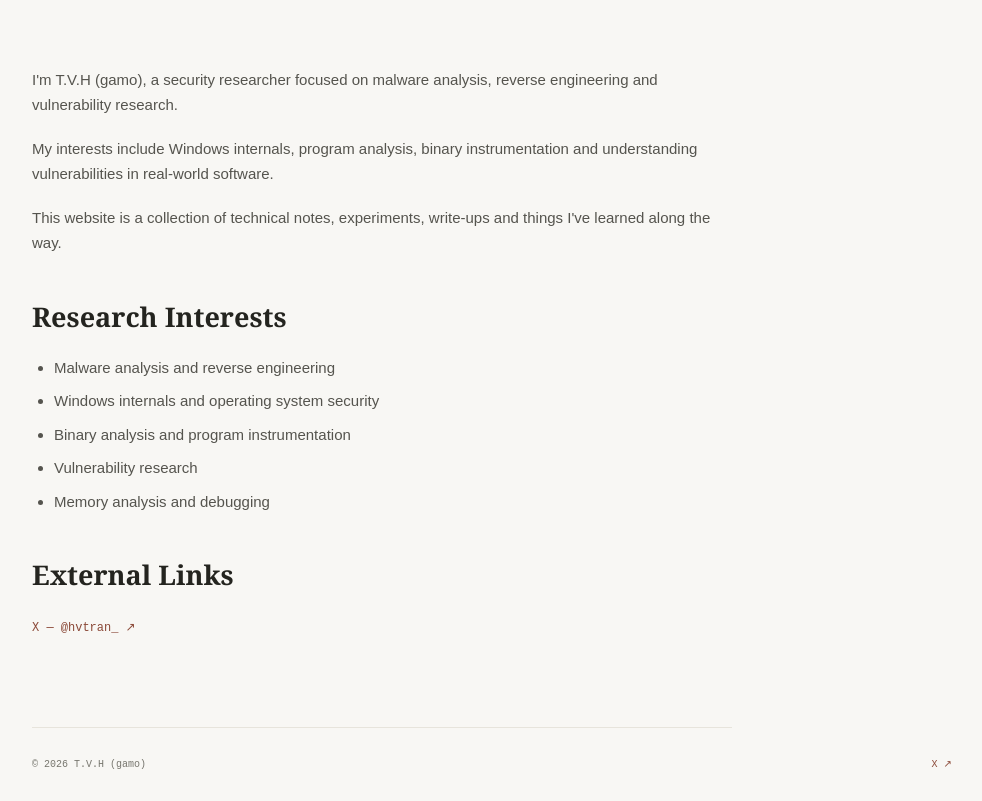
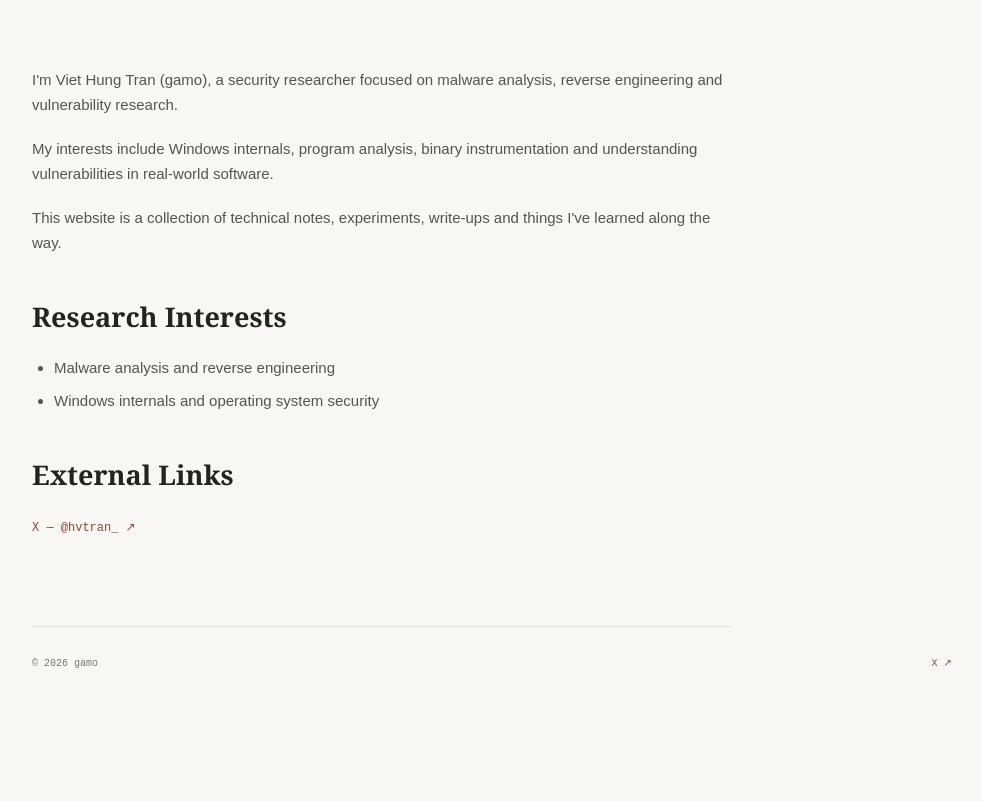
Before and after one commit to TVietHung305/TVietHung305.github.io, a plain HTML site: page about.html in a window 1280 px wide. Shown: the part 322-1123 px from the top of the page, without its empty margins (148-1130 px from the left). After the commit the page ends 1022 px from the top, so only its background shows below. Drawn offline with Linux system fonts and the light colour scheme.

Commit message:
Update about.html

```diff
--- a/about.html
+++ b/about.html
@@ -4,8 +4,8 @@
 <head>
   <meta charset="UTF-8">
   <meta name="viewport" content="width=device-width, initial-scale=1.0">
-  <meta name="description" content="About T.V.H (gamo), security researcher.">
-  <title>About — T.V.H (gamo)</title>
+  <meta name="description" content="About me (gamo), security researcher.">
+  <title>About me</title>
   <link rel="stylesheet" href="assets/css/style.css">
   <script src="assets/js/main.js" defer></script>
 </head>
@@ -32,7 +32,7 @@
 
   <section class="section about-content">
     <p>
-      I'm T.V.H (gamo), a security researcher focused on malware
+      I'm Viet Hung Tran (gamo), a security researcher focused on malware
       analysis, reverse engineering and vulnerability research.
     </p>
 
@@ -52,9 +52,6 @@
     <ul class="interest-list">
       <li>Malware analysis and reverse engineering</li>
       <li>Windows internals and operating system security</li>
-      <li>Binary analysis and program instrumentation</li>
-      <li>Vulnerability research</li>
-      <li>Memory analysis and debugging</li>
     </ul>
 
     <h2>External Links</h2>
@@ -69,7 +66,7 @@
 
 <footer class="site-footer">
   <div class="container footer-inner">
-    <span>© 2026 T.V.H (gamo)</span>
+    <span>© 2026 gamo</span>
     <a href="https://x.com/hvtran_" target="_blank" rel="noopener noreferrer">X ↗</a>
   </div>
 </footer>
```
